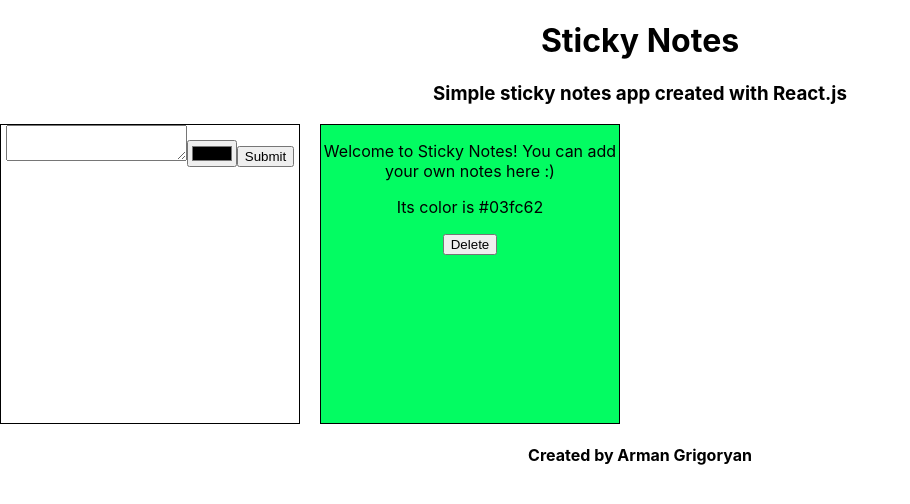
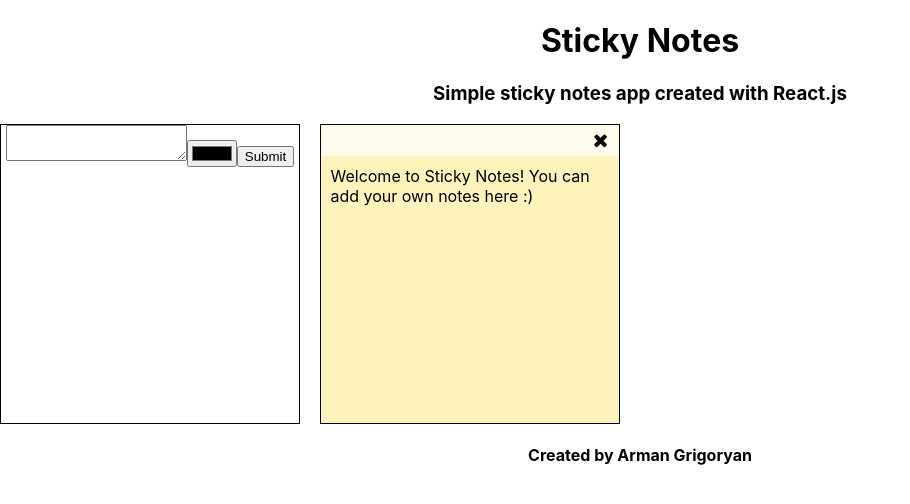
Before and after one commit to WinterFirebird/notes-desk, a React (Create React App) app: page / in a window 1280 px wide. Shown: the top 504 px of the page, without its empty margins (0-910 px from the left). Built offline with nearby package versions, Linux system fonts and the light colour scheme.

Commit message:
commiting for safety reasing before making a change

```diff
--- a/package.json
+++ b/package.json
@@ -3,10 +3,13 @@
   "version": "0.1.0",
   "private": true,
   "dependencies": {
+    "@fortawesome/fontawesome-free": "^5.15.1",
     "@testing-library/jest-dom": "^5.11.6",
     "@testing-library/react": "^11.2.2",
     "@testing-library/user-event": "^12.6.0",
+    "font-awesome": "^4.7.0",
     "react": "^17.0.1",
+    "react-color": "^2.19.3",
     "react-dom": "^17.0.1",
     "react-scripts": "4.0.1",
     "sass": "^1.30.0",
--- a/src/App.js
+++ b/src/App.js
@@ -3,8 +3,6 @@ import './App.css';
 import './Style.scss';
 import Header from './components/Header';
 import Footer from './components/Footer';
-import Note from './components/Note';
-import Notes from './components/Notes';
 import Body from './components/Body';
 
 function App() {
--- a/src/Style.scss
+++ b/src/Style.scss
@@ -1,4 +1,6 @@
-
+* {
+    box-sizing: border-box;
+}
 
 .notes-grid {
     margin: {
@@ -15,3 +17,54 @@
 .addNote, .note {
     border:1px solid;
 }
+
+.note {
+    // height: 350px;
+    display: flex;
+    flex-direction: column;
+    &-toolbar {
+        background-color: rgba(256,256,256,0.7);
+        padding: 5px;
+        display: flex;
+        justify-content: flex-end;
+
+        i {
+            font-size: 1.2rem;
+        }
+    }
+
+    &-body {
+        flex-grow: 1;
+        textarea {
+            width: 97%;
+            height: 95%;
+            background: none;
+            border:none;
+            outline:none;
+            color: inherit;
+            padding: 10px 5px;
+            resize:none;
+            font-size:1rem;
+            font-family:inherit;
+        }
+    }
+
+}
+
+.note button {
+    background: none;
+    border: none;
+    outline: none;
+}
+
+.note-textarea {
+    background: none;
+    border:none;
+    outline:none;
+    width: 97%;
+    height: 220px;
+    padding: 10px 5px;
+    resize:none;
+    font-size:1rem;
+    font-family:inherit;
+}
--- a/src/components/AddNote.js
+++ b/src/components/AddNote.js
@@ -1,6 +1,11 @@
-import React, {useState, useEffect} from 'react'
+import React, {useState, useContext} from 'react'
+import {dispatchContext} from './Main'
+
 
 function AddNote(props) {
+    // console.log(dispatchContext)
+    const dispatchFunction = useContext(dispatchContext)
+
     const [noteTemp, setNoteTemp] = useState({
         id:'',
         body:'',
@@ -9,7 +14,7 @@ function AddNote(props) {
 
     const onSubmit = e => {
         e.preventDefault()
-        props.notesSubmitHandler(noteTemp)
+        dispatchFunction({type:"add", state: noteTemp})
         setNoteTemp({id:'',body:'',color:''})
     }
 
--- a/src/components/Main.js
+++ b/src/components/Main.js
@@ -1,36 +1,55 @@
-import React, {useState, useContext, useReducer} from 'react'
+import React, {useReducer, useEffect} from 'react'
 import Notes from './Notes'
 import AddNote from './AddNote'
 
+export const dispatchContext = React.createContext()
 
 function Main() {
+    console.log("Main - rendering")
+
     const initialState = [
         {
             id:147286491,
             body: "Welcome to Sticky Notes! You can add your own notes here :)",
-            color: "#03fc62"
+            color: "#FEF3BD"
         }
     ]
 
-    const [notes, addNotes] = useState(initialState)
 
-
-    const addToNotes = newNote => {
-        let uniqueId = Math.floor(Math.random() * Math.pow(10, 9)) + 1
-        let readyNewNote = newNote
-        readyNewNote.id = uniqueId
-        addNotes([...notes, readyNewNote])
+    const reducer = (value, action={type:null, state:null, id:null, color:null}) => {
+        if(action.type === "edit") {
+            let newNotes = value;
+            let index = value.findIndex(note => note.id == action.id);
+            console.log(index)
+            newNotes[index].color = action.color
+            newNotes[index].body = action.body
+            return [...newNotes]
+        }
+        if(action.type === "delete") {
+            let newNotes = value.filter(note => !(note.id === action.id))
+            return newNotes
+        }
+        if(action.type === "add") {
+            let uniqueId = Math.floor(Math.random() * Math.pow(10, 9)) + 1
+            let readyNewNote = action.state
+            readyNewNote.id = uniqueId
+            console.log(`Value of the state: `)
+            console.log(value)
+            console.log(`Value to be returned: `)
+            console.log([...value, readyNewNote])
+            return ([...value, readyNewNote])
+        }
+        else {return value}
     }
 
-    const deleteFromNotes = noteId => {
-        let newNotes = notes.filter(note => !(note.id == noteId))
-        addNotes(newNotes)
-    }
+    const [notes, dispatch] = useReducer(reducer,initialState)
 
     return (
         <div className="notes-grid">
-            <AddNote notes={notes} notesSubmitHandler={addToNotes}/>
-            <Notes notes={notes} noteDeleteHandler={deleteFromNotes}/>
+            <dispatchContext.Provider value={dispatch}>
+                <AddNote notes={notes}/>
+                <Notes notes={notes}/>
+            </dispatchContext.Provider>
         </div>
     )
 }
--- a/src/components/Note.js
+++ b/src/components/Note.js
@@ -1,20 +1,78 @@
-import React from 'react'
+import React, {useContext, useState} from 'react'
+import {dispatchContext} from './Main'
+import { GithubPicker } from 'react-color';
+
+/**
+ * Calculate brightness value by RGB or HEX color.
+ * @param color (String) The color value in RGB or HEX (for example: #000000 || #000 || rgb(0,0,0) || rgba(0,0,0,0))
+ * @returns (Number) The brightness value (dark) 0 ... 255 (light)
+ */
+const brightnessByColor = (color) => {
+    var color = "" + color, isHEX = color.indexOf("#") == 0, isRGB = color.indexOf("rgb") == 0;
+    if (isHEX) {
+    const hasFullSpec = color.length == 7;
+    var m = color.substr(1).match(hasFullSpec ? /(\S{2})/g : /(\S{1})/g);
+    if (m) var r = parseInt(m[0] + (hasFullSpec ? '' : m[0]), 16), g = parseInt(m[1] + (hasFullSpec ? '' : m[1]), 16), b = parseInt(m[2] + (hasFullSpec ? '' : m[2]), 16);
+    }
+    if (isRGB) {
+    var m = color.match(/(\d+){3}/g);
+    if (m) var r = m[0], g = m[1], b = m[2];
+    }
+    if (typeof r != "undefined") return ((r*299)+(g*587)+(b*114))/1000;
+}
+
+
 
 function Note(props) {
+    console.log("Note - rendering")
+
+    const dispatchFunction = useContext(dispatchContext)
+    const [tempBody, setTempBody] = useState(props.body)
+    const [tempBgColor, setTempBgColor] = useState(props.color)
+    const [editMode, setEditMode] = useState(false)
+
     const style = {
-        backgroundColor:props.color,
-        color:"black"
+        backgroundColor:tempBgColor,
+        color:((brightnessByColor(tempBgColor)) > 150? "black" : "white"),
     }
+
+    /*to pass the temp state to the main state*/
+    const editSaveHandler = () => {
+        dispatchFunction({type: "edit", body: tempBody, color: tempBgColor, id: props.id})
+        setEditMode(false)
+    }
+
+    const editCancelHandler = () => {
+        setTempBody(props.body)
+        setTempBgColor(props.color)
+        setEditMode(false)
+    }
+
+    const handleColorChange = (color, event) => {
+        setTempBgColor(color.hex)
+    }
+
+
+    const bodyEditable = <textarea value={tempBody} onChange={e => setTempBody(e.target.value)} className="note-textarea"></textarea>
+    const bodyReadonly = <textarea value={tempBody} onChange={e => setTempBody(e.target.value)} onClick={() => setEditMode(true)} readOnly className="note-textarea"></textarea>
+
+
+    const colorPicker = <GithubPicker onChangeComplete={handleColorChange}/>
+    const deleteButton = <button onClick={() => dispatchFunction({type: "delete", id: props.id})}><i className="fa fa-times" aria-hidden="true"></i></button>
+
+    const saveButton = <button onClick={() => editSaveHandler()}><i className="fa fa-floppy-o" aria-hidden="true"></i> Save</button>
+    const cancelButton = <button onClick={() => editCancelHandler()}><i className="fa fa-ban" aria-hidden="true"></i> Cancel</button>
+
+
     return (
         <div className="note" style={style}>
+            <div className="note-toolbar">
+                {/* <ColorChanger /> */}
+                {editMode? <>{colorPicker}{saveButton}{cancelButton}</> : <>{deleteButton}</> }
+            </div>
             <div className="note-body">
-                <p>{props.body}</p>
-            </div>
-            <div className="note-toolbar">
-                <p>Its color is {props.color}</p>
-                {/* <ColorChanger /> */}
+                {editMode? <>{bodyEditable}</> : <>{bodyReadonly}</>}
 
-                <button onClick={() => props.deleteNote(props.id)}>Delete</button>
             </div>
         </div>
     )
--- a/src/components/Notes.js
+++ b/src/components/Notes.js
@@ -2,9 +2,11 @@ import React from 'react'
 import Note from './Note'
 
 function Notes(props) {
+    console.log("Notes - rendering")
+
     const notes = props.notes
-    const notesJSX = notes.map((note) => {
-        return <Note body={note.body} color={note.color} id={note.id} key={note.id} deleteNote={props.noteDeleteHandler}/>
+    const notesJSX = notes.map(note => {
+        return <Note body={note.body} color={note.color} id={note.id} key={note.id}/>
     })
 
     return (
--- a/src/index.js
+++ b/src/index.js
@@ -1,5 +1,6 @@
 import React from 'react';
 import ReactDOM from 'react-dom';
+import 'font-awesome/css/font-awesome.min.css';
 import './index.css';
 import App from './App';
 import reportWebVitals from './reportWebVitals';
```
Also changed, not shown: 1 other file (tests, documents, lock files or other folders).
